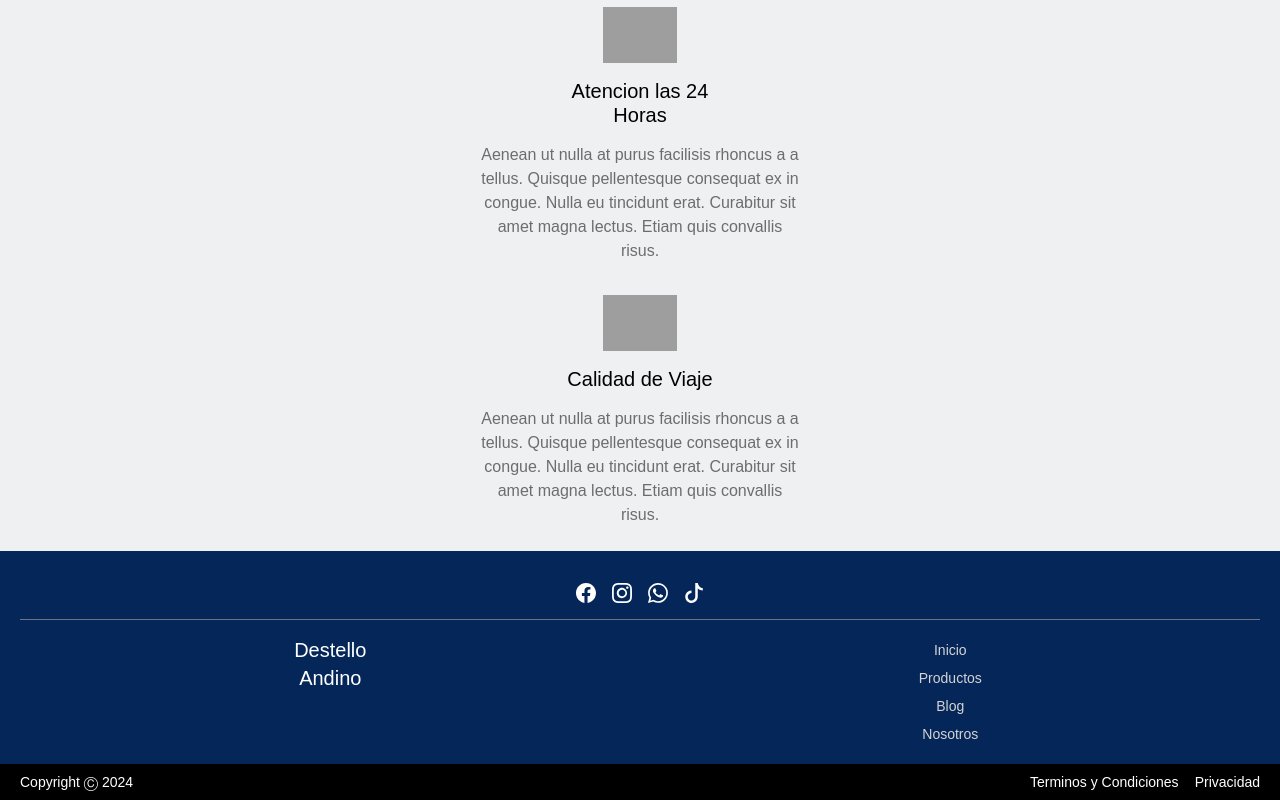
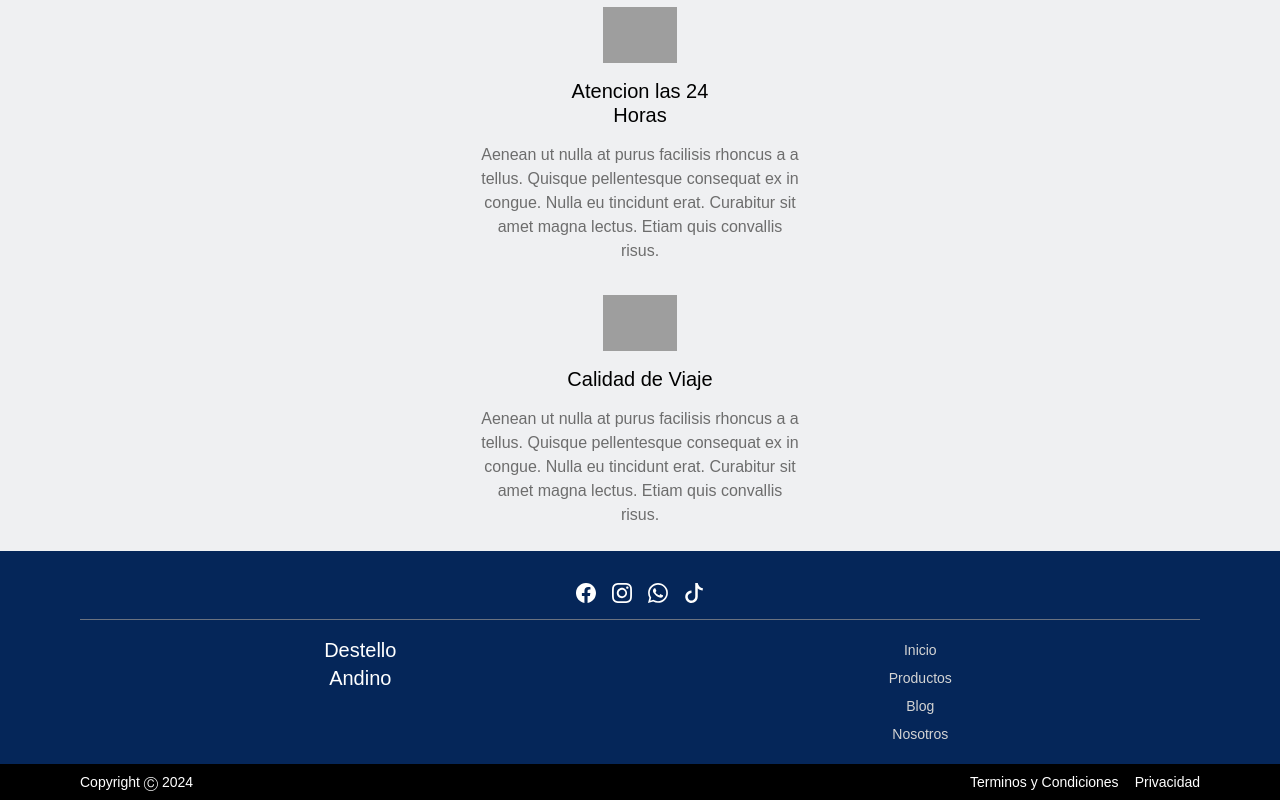
Before and after one commit to harvepq/destello, a Next.js app: page / in a window 1280 px wide. Shown: the part 4881-5681 px from the top of the page. Built offline with nearby package versions, Linux system fonts and the light colour scheme; grey boxes are pictures that could not be loaded; a web font is replaced by a local one.

Commit message:
Add media query into footer

```diff
--- a/app/ui/footer.tsx
+++ b/app/ui/footer.tsx
@@ -15,7 +15,7 @@ export default function Footer () {
 
   return (
     <footer className={`${showFooter ? 'block' : 'hidden'}`}>
-      <div className="flex flex-col items-center bg-[#052659] text-white px-5 py-4">
+      <div className="flex flex-col items-center bg-[#052659] text-white px-5 py-4 lg:px-20">
         <ul className="flex gap-4 py-4">
           {socialNetworks.map(socialMedia => (
             <li key={socialMedia.name}>
@@ -48,7 +48,7 @@ export default function Footer () {
           </div>
         </div>
       </div>
-      <div className="flex justify-between px-5 py-2 items-center bg-black text-white text-sm ">
+      <div className="flex justify-between px-5 py-2 items-center bg-black text-white text-sm lg:px-20 ">
         <span className="">Copyright Ⓒ 2024</span>
         <ul className="flex gap-4">
           <li>
```
